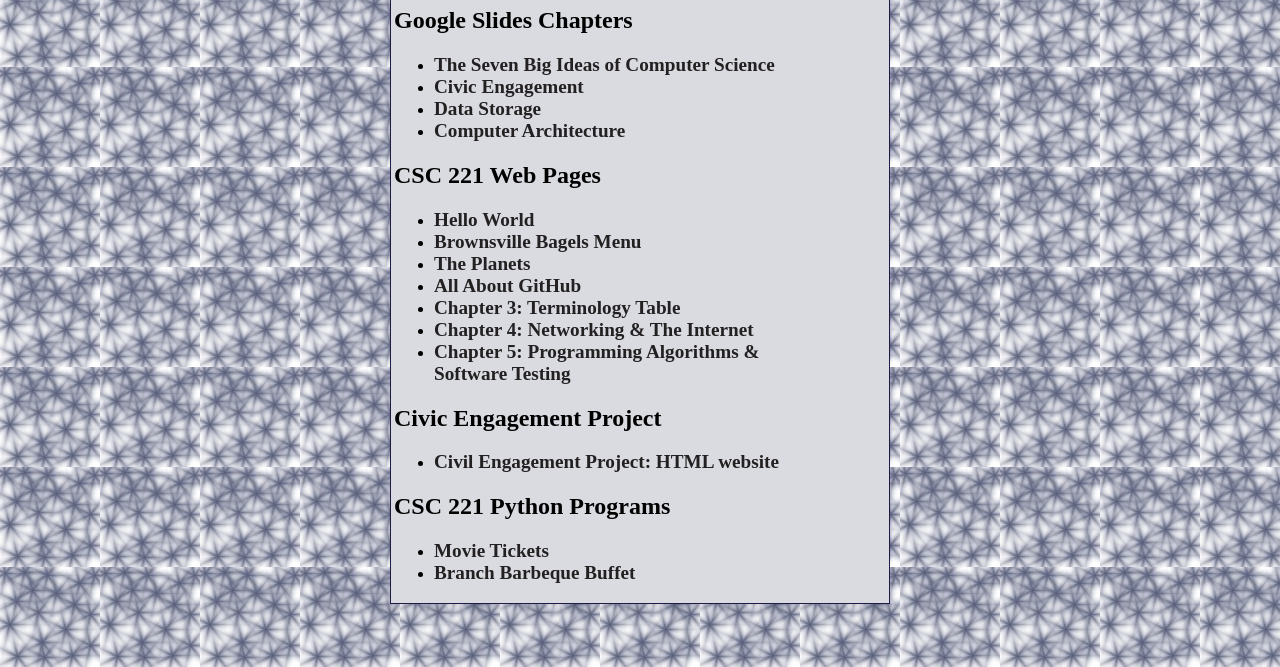
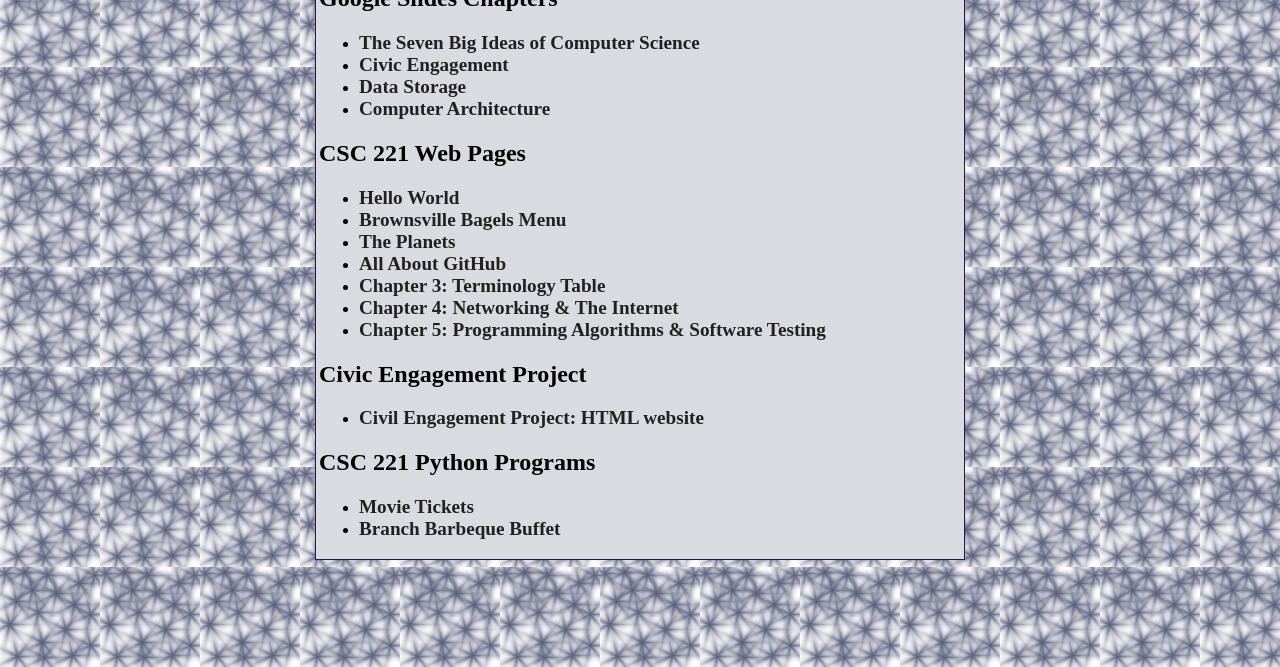
Before and after one commit to afsananawrozi-pvcc/afsananawrozi-pvcc.github.io, a plain HTML site: page index.html in a window 1280 px wide. Shown: the part 133-800 px from the top of the page. Drawn offline with Linux system fonts and the light colour scheme.

Commit message:
Update index.html

```diff
--- a/index.html
+++ b/index.html
@@ -11,7 +11,7 @@
             h2{}
             h3{}
 
-        table{background-color: blanchedalmond; width: 650px;
+        table{background-color: blanchedalmond; width: 500px;
             border: 1px solid #1f1a48; margin:auto;}
         tr{}
         td{}
@@ -30,7 +30,7 @@
 
 <body style="background-image: url('wp.jpg'); font-family: 'Times New Roman', Times, serif;">
 
-<table border="0" style ="background-color: #DADBE1; width: 500px; margin:auto ">
+<table border="0" style ="background-color: #DADBE1; width: 650px; margin:auto ">
    <tr style="background-color: rgba(159, 132, 97, 0.566);">
     <td><a href="index.html"> Home </a></td>
     <td><a href="https://www.pvcc.edu"> PVCC </a></td>
```
